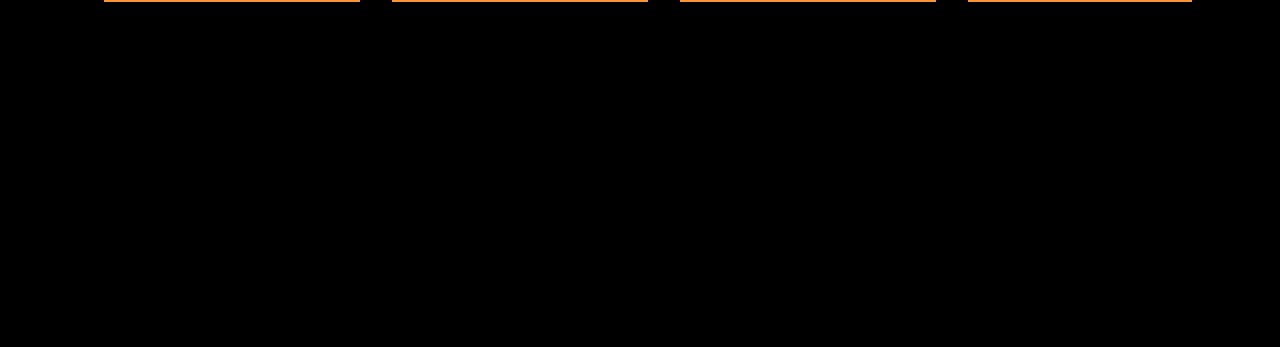
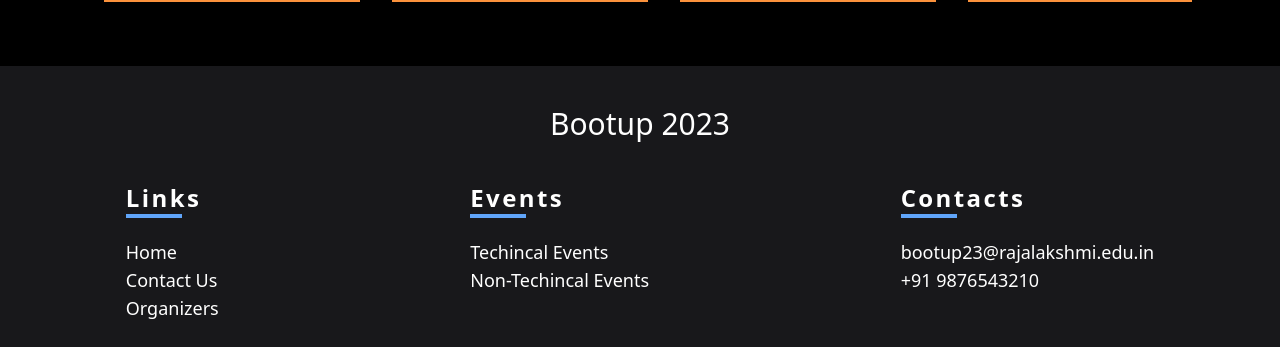
Before and after one commit to manosanjay-g/bootup23, a React (Create React App) app: page / in a window 1280 px wide. Shown: the part 3074-3421 px from the top of the page. Before the commit the page ends 3140 px from the top, so only its background shows below. Built offline with nearby package versions, Linux system fonts and the light colour scheme.

Commit message:
Added footer

```diff
--- /dev/null
+++ b/src/components/Footer.jsx
@@ -0,0 +1,35 @@
+import React from 'react';
+//import {useLocation} from 'react-router-dom';
+
+const Footer = () => {
+    //const location = useLocation();
+    return (
+        <div id="footer" className="flex flex-col w-full bg-zinc-900">
+            <p className="text-white text-3xl my-10 text-center">Bootup 2023</p>
+            <div id="footer-items" className="flex flex-row flex-wrap justify-around">
+                <div className="footer-item-links">
+                    <p className="text-white font-semibold  justify-center text-2xl  tracking-widest text-2xl">Links</p>
+                    <div className='h-1 w-14 bg-blue-400 mb-5'></div>
+                    <p className="text-white text-white text-lg"><a href="/">Home</a></p>
+                    <p className="text-white text-lg"><a href="/">Contact Us</a></p>
+                    <p className="text-white text-lg mb-7"><a href="/">Organizers</a></p>
+                </div>
+                <div className="footer-item-events">
+                    <p className="text-white font-semibold  justify-center text-2xl  tracking-widest text-2xl">Events</p>
+                    <div className='h-1 w-14 bg-blue-400 mb-5'></div>
+                    <p className="text-white text-lg"><a href="/#events-technical">Techincal Events</a></p>
+                    <p className="text-white text-lg"><a href="/#events-non-technical">Non-Techincal Events</a></p>
+                </div>
+                <div className="footer-item-contacts">
+                    <p className="text-white font-semibold  justify-center text-2xl  tracking-widest text-2xl">Contacts</p>
+                    <div className='h-1 w-14 bg-blue-400 mb-5'></div>
+                    <p className="text-white text-lg"><a href="mailto:bootup23@rajalakshmi.edu.in">bootup23@rajalakshmi.edu.in</a></p>
+                    <p className="text-white text-lg">+91 9876543210</p>
+                </div>
+            </div>
+
+        </div>
+    );
+}
+
+export default Footer;
--- a/src/views/EventDetails.jsx
+++ b/src/views/EventDetails.jsx
@@ -1,4 +1,5 @@
 import OrganizerCard from "../components/OrganizerCard";
+import Footer from "../components/Footer";
 import { useLocation } from 'react-router-dom'
 import { motion } from "framer-motion";
 import { useEffect } from 'react'
@@ -93,6 +94,7 @@
                     })}
                 </div>
             </div>
+            <Footer/>
         </motion.div>
     );
 };
--- a/src/views/Home.jsx
+++ b/src/views/Home.jsx
@@ -1,5 +1,6 @@
 import EventCard from "../components/EventCard";
 import OrganizerCard from "../components/OrganizerCard";
+import Footer from "../components/Footer";
 import ParticlesBackground from "../components/ParticlesBackground";
 import { motion } from "framer-motion";
 const Home = () => {
@@ -1058,6 +1059,7 @@
                     />
                 </div>
             </div>
+            <Footer/>
         </motion.div>
     );
 };
```
